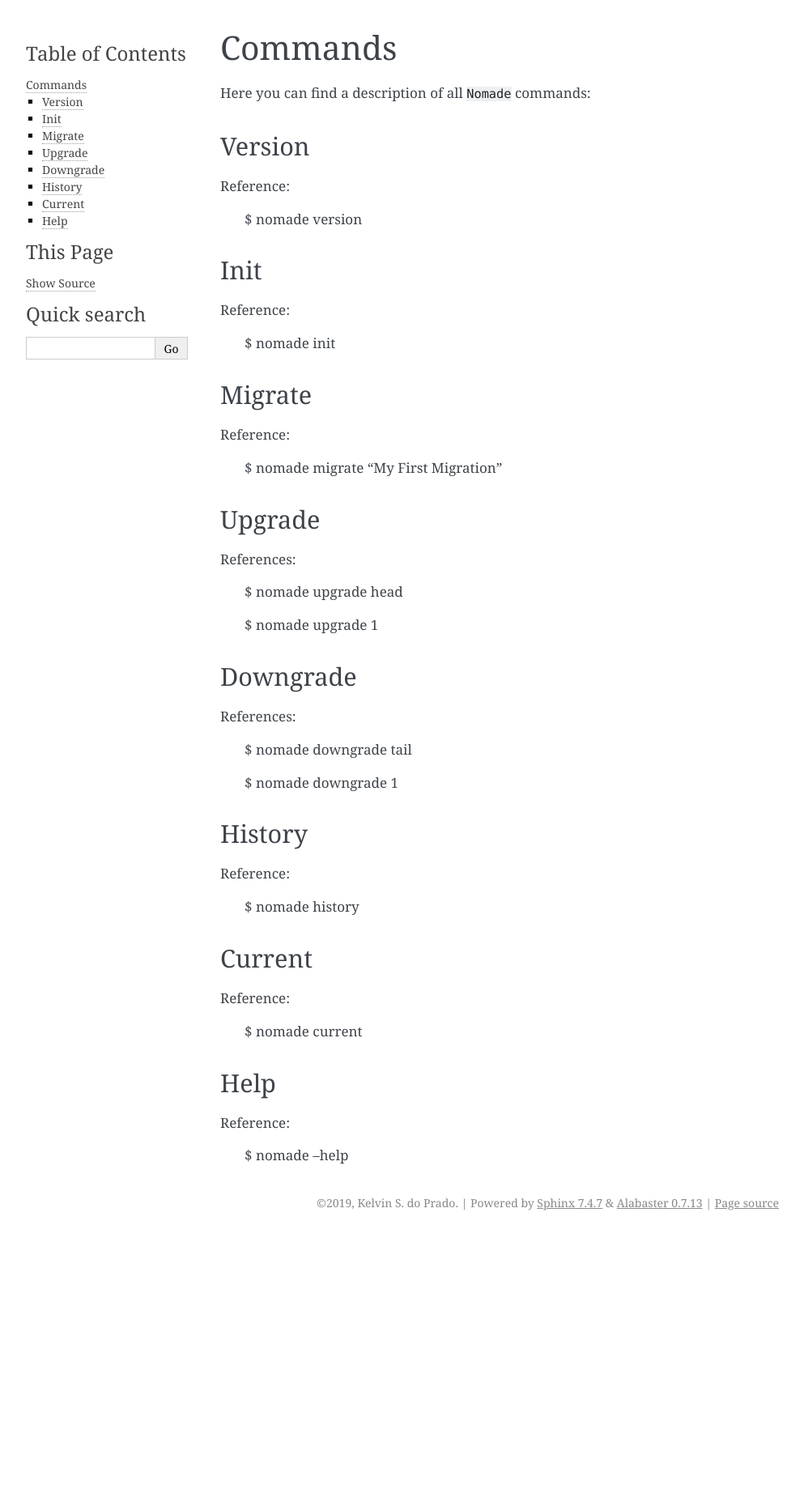
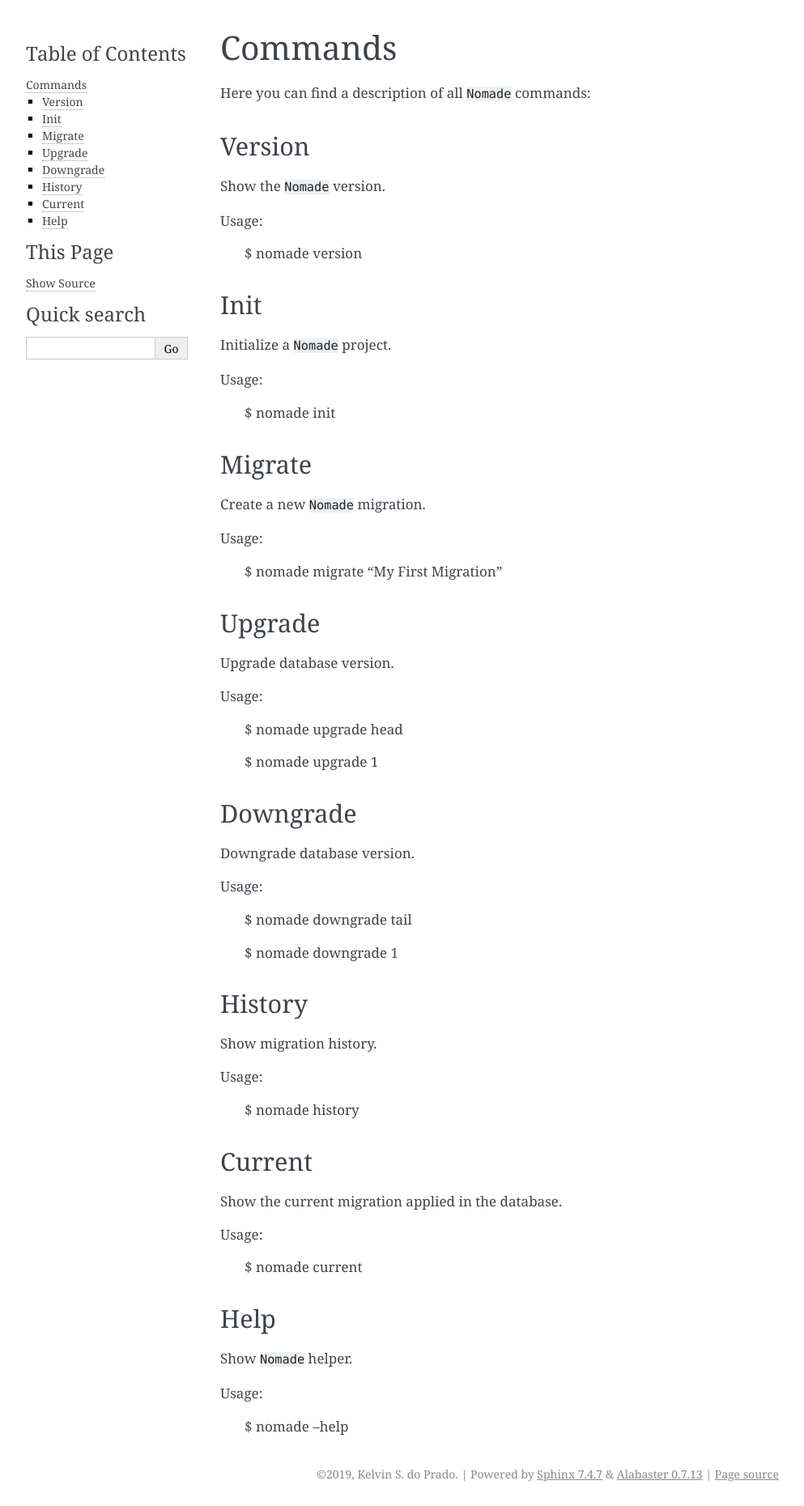
Before and after one commit to kelvins/nomade, a Sphinx documentation site: the page built from docs/commands.rst, in a window 1280 px wide. Shown: the whole page at 81% size, without its empty margins (148-1141 px from the left). Built offline with Sphinx 7.4.7, drawn with Linux system fonts in a browser that asks for light colours; before the commit the page ends 1525 px from its top, so only the background shows below that.

Commit message:
Minor improvements in the documentation commands and logo size

```diff
--- a/docs/commands.rst
+++ b/docs/commands.rst
@@ -6,28 +6,36 @@ Here you can find a description of all ``Nomade`` commands:
 Version
 -------
 
-Reference:
+Show the ``Nomade`` version.
+
+Usage:
 
     $ nomade version
 
 Init
 ----
 
-Reference:
+Initialize a ``Nomade`` project.
+
+Usage:
 
     $ nomade init
 
 Migrate
 -------
 
-Reference:
+Create a new ``Nomade`` migration.
+
+Usage:
 
     $ nomade migrate "My First Migration"
 
 Upgrade
 -------
 
-References:
+Upgrade database version.
+
+Usage:
 
     $ nomade upgrade head
 
@@ -36,7 +44,9 @@ References:
 Downgrade
 ---------
 
-References:
+Downgrade database version.
+
+Usage:
 
     $ nomade downgrade tail
 
@@ -45,20 +55,26 @@ References:
 History
 -------
 
-Reference:
+Show migration history.
+
+Usage:
 
     $ nomade history
 
 Current
 -------
 
-Reference:
+Show the current migration applied in the database.
+
+Usage:
 
     $ nomade current
 
 Help
 ----
 
-Reference:
+Show ``Nomade`` helper.
+
+Usage:
 
     $ nomade --help
--- a/docs/index.rst
+++ b/docs/index.rst
@@ -7,7 +7,7 @@
 .. image:: ../artwork/logo.svg
    :alt: Nomade: Python Migration Manager for Humans
    :align: center
-   :width: 300
+   :width: 250
 
 Introduction
 ============
```
